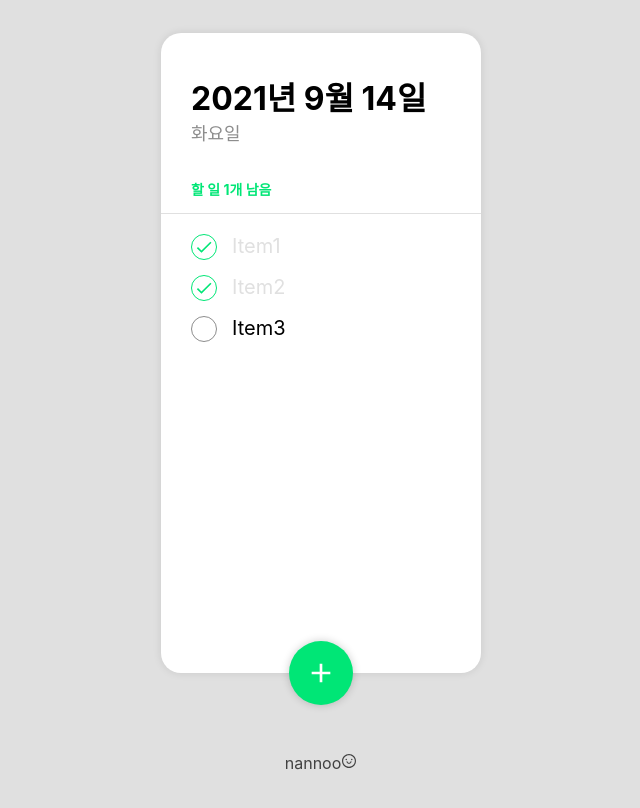
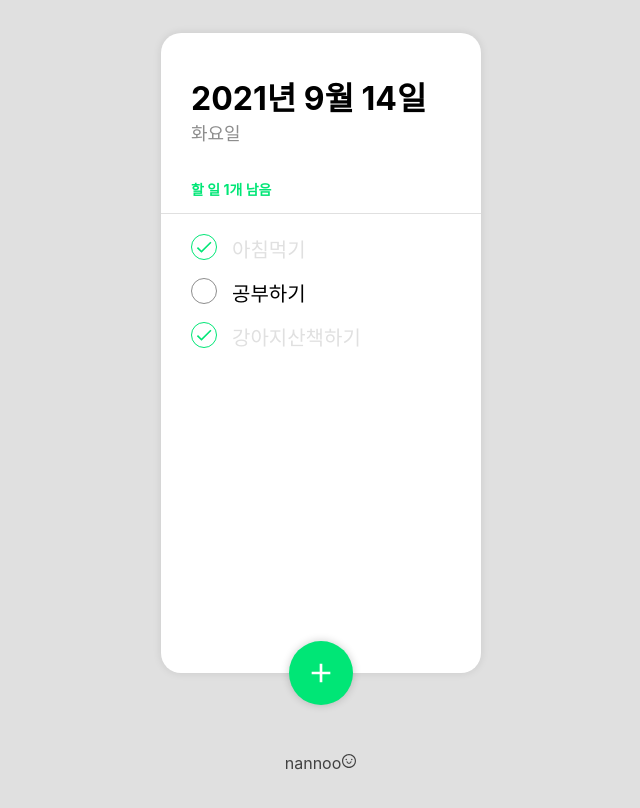
Before and after one commit to nan-noo/Todo-list, a React (Create React App) app: page / in a window 1280 px wide. Shown: the whole page, without its empty margins (319-959 px from the left). Built offline with nearby package versions, Linux system fonts and the light colour scheme.

Commit message:
add 'todo list create' function

```diff
--- a/src/components/Todo/TodoButton.js
+++ b/src/components/Todo/TodoButton.js
@@ -44,7 +44,7 @@ const CircleButton = styled.button`
             &:active{
                 background: #fa5252;
             }
-            transform: translate(0, 55%) rotate(45deg);
+            transform: translate(0, 60%) rotate(45deg);
         `
     }
 `;
--- a/src/components/Todo/TodoForm.js
+++ b/src/components/Todo/TodoForm.js
@@ -1,8 +1,8 @@
 import React, {useState} from 'react';
 import styled from 'styled-components';
-import {useTodoState, useTodoDispatch} from '../../context/TodoContext';
+import {useTodoDispatch, useTodoNextId} from '../../context/TodoContext';
 
-const Form = styled.div`
+const Form = styled.form`
     display: flex;
     justify-content: center;
     align-items: center;
@@ -28,13 +28,32 @@ const Input = styled.input`
 `;
 
 function TodoForm() {
+    const nextId = useTodoNextId();
+    const dispatch = useTodoDispatch();
     const [input, setInput] = useState('');
 
+    const onCreate = e => {
+        e.preventDefault();
+        setInput('');
+        dispatch({
+            type: 'CREATE',
+            todo: {
+                id: nextId.current,
+                text: input,
+                done: false,
+            }
+        });
+        nextId.current++;
+    };
+
     return (
-        <Form>
-            <Input autoFocus placeholder="일정을 작성하고, Enter를 눌러 주세요." value={input} onChange={(e) => setInput(e.target.value)}/>
+        <Form onSubmit={onCreate}>
+            <Input autoFocus
+                placeholder="일정을 작성하고, Enter를 눌러 주세요."
+                value={input}
+                onChange={e => setInput(e.target.value)}/>
         </Form>
     )
 }
 
-export default TodoForm
+export default React.memo(TodoForm);
--- a/src/context/TodoContext.js
+++ b/src/context/TodoContext.js
@@ -3,18 +3,18 @@ import React, {useReducer, useRef, useContext, createContext} from 'react';
 const initialTodos = [
     {
         id: 1,
-        text: "Item1",
+        text: "아침먹기",
         done: true,
     },
     {
         id: 2,
-        text: "Item2",
-        done: true,
+        text: "공부하기",
+        done: false,
     },
     {
         id: 3,
-        text: "Item3",
-        done: false,
+        text: "강아지산책하기",
+        done: true,
     },
 ];
 
```
